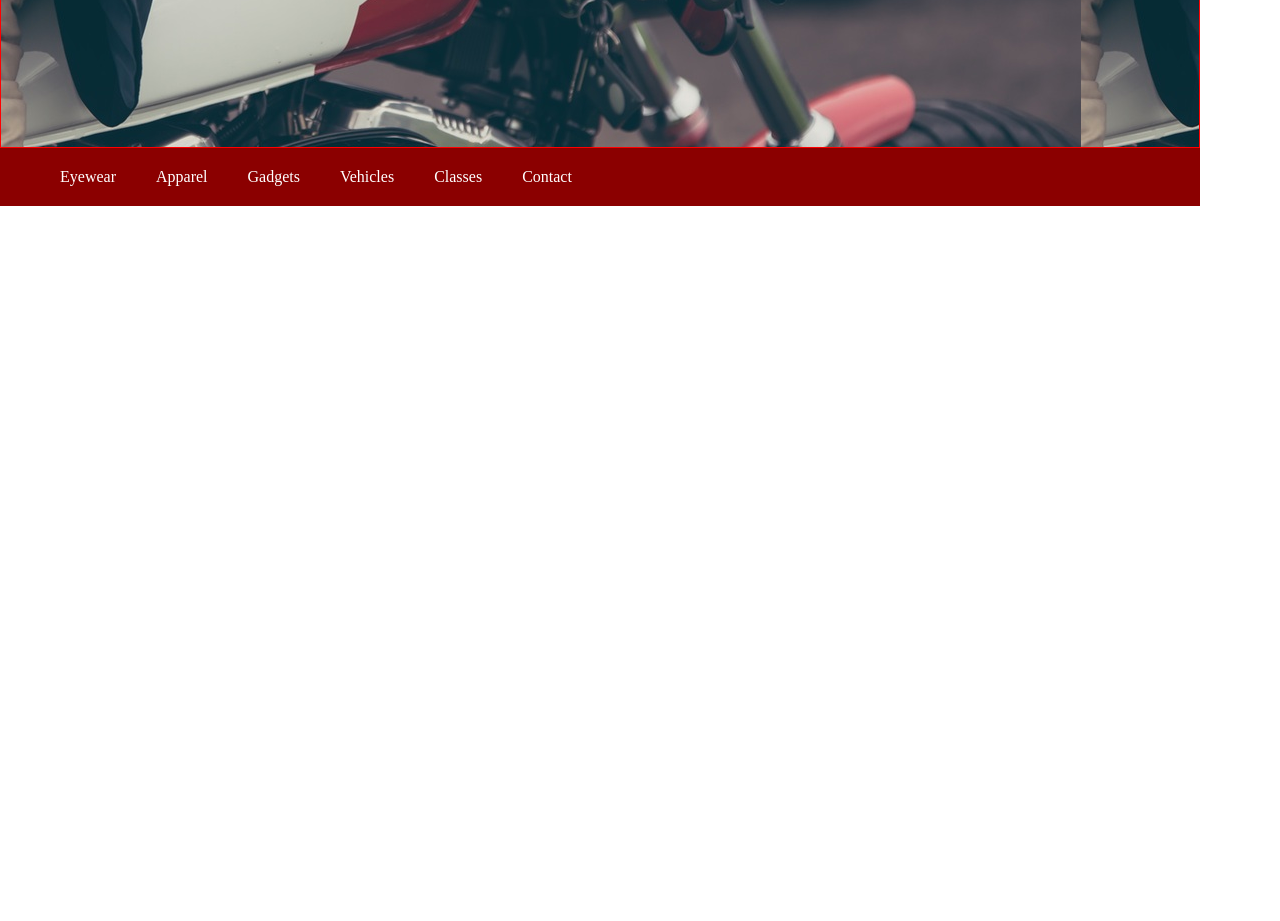
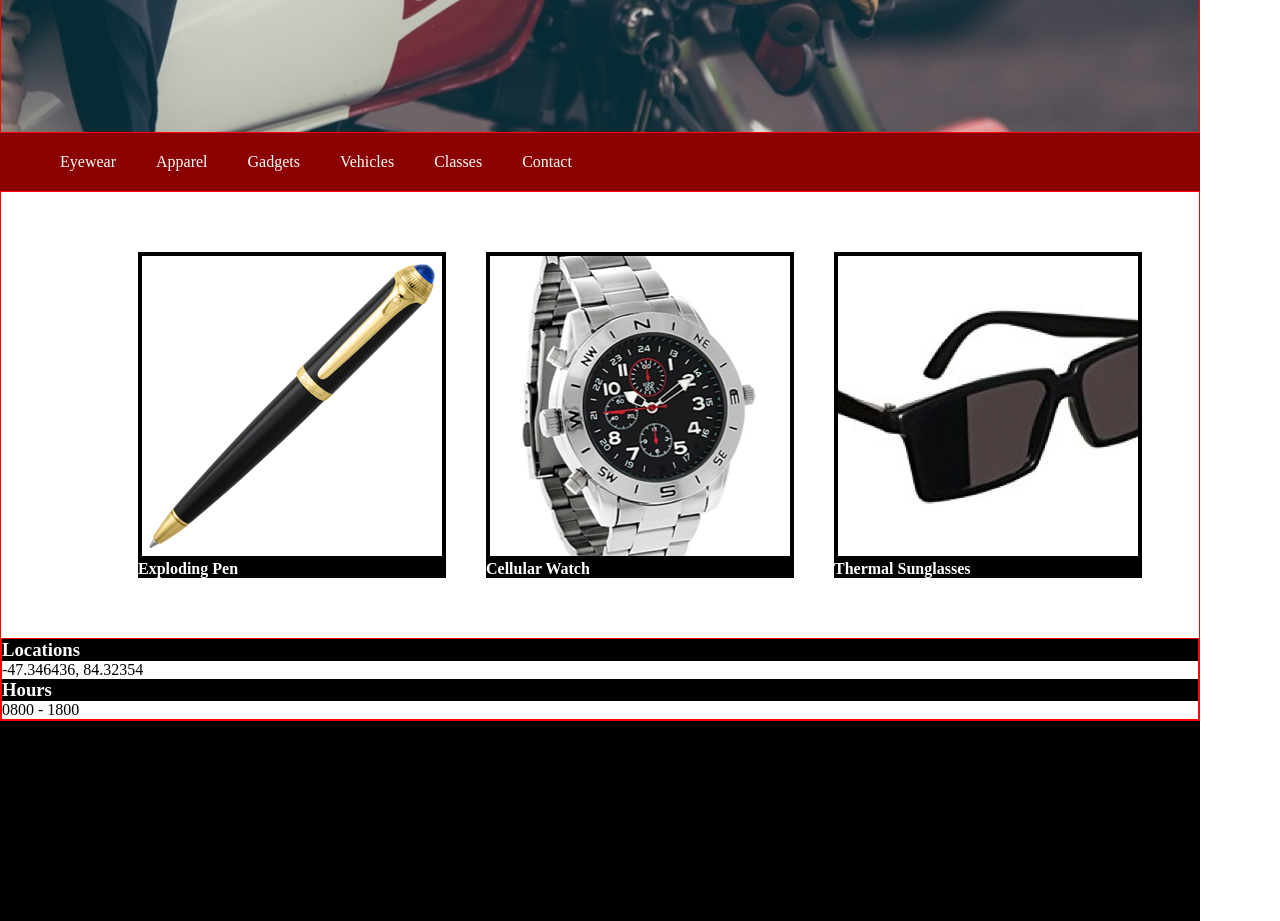
Before and after one commit to dylanblanchard/secretagentsupply, a plain HTML site: page index.html in a window 1280 px wide. Shown: the part 500-1421 px from the top of the page. Before the commit the page ends 800 px from the top, so only its background shows below. Drawn offline with Linux system fonts and the light colour scheme.

Commit message:
all content added (needs formatting)
oh snap - all that good good is there

```diff
--- a/index.html
+++ b/index.html
@@ -15,7 +15,7 @@
         <img src="resources/images/logo.png">
       </div>
       <div id="storename">
-      <h2>Secret Agenct Supply Inc</h2>
+        <h2>Secret Agenct Supply Inc</h2>
       </div>
     </div>
 
@@ -38,6 +38,42 @@
     </ul>
   </nav>
 
+  <div class="container" id="main">
+
+    <div class="products">
+      <div class="product">
+        <div class="product-image"><img src="resources/images/pen.png"></div>
+        <h3>Exploding Pen</h3>
+      </div>
+
+      <div class="product">
+        <div class="product-image"><img src="resources/images/watch.png"></div>
+        <h3>Cellular Watch</h3>
+      </div>
+
+      <div class="product">
+        <div class="product-image"><img src="resources/images/glasses.png"></div>
+        <h3>Thermal Sunglasses</h3>
+      </div>
+    </div>
+
+    <div class="container">
+      <div>
+        <h3>Locations</h3>
+        <p>-47.346436, 84.32354</p>
+      </div>
+
+      <div>
+        <h3>Hours</h3>
+        <p>0800 - 1800</p>
+      </div>
+    </div>
+
+  </div>
+
+  <footer>
+  <p>&copy; Secret Agent Supply Inc</p>
+  </footer>
 </body>
 
 </html>
--- a/resources/css/style.css
+++ b/resources/css/style.css
@@ -1,14 +1,20 @@
 * {
   margin: 0;
   color: white;
+}
+
+html {
+  font-size: 16px;
 }
 
 body {
   width: 1200px;
 }
 
-#header {
+#header {}
 
+p {
+  color: black;
 }
 
 .container {
@@ -23,7 +29,8 @@ body {
 
 #storename {
   align-items: center;
-  padding-top: 10px;
+  padding-top: 5px;
+  font-size: 0.75rem;
 
 }
 
@@ -32,7 +39,7 @@ body {
 }
 
 #topbar img {
-  height: 40px;
+  height: 25px;
   padding-left: 50px;
   padding-right: 10px;
 }
@@ -41,6 +48,7 @@ body {
   background-color: black;
   background-image: url(/resources/images/moto.jpeg);
   height: 600px;
+  background-size: cover;
 
 }
 
@@ -67,3 +75,40 @@ li {
   padding: 20px;
 
 }
+
+.products {
+  display: inline-flex;
+  padding: 40px;
+  align-content: center;
+  justify-content: center;
+  width: 100%;
+}
+
+.product {
+  padding: 20px;
+}
+
+.product-image {
+  height: 300px;
+  width: 300px;
+  border: 4px solid black;
+  display: flex;
+  justify-content: center;
+  align-items: center;
+  overflow: hidden;
+}
+
+.products h3 {
+  background-color: black;
+  font-size: 1rem;
+}
+
+h3 {
+  background-color: black;
+}
+
+footer {
+  height: 200px;
+  width: 100%;
+  background-color: black;
+}
```
Also changed, not shown: 1 other file.
